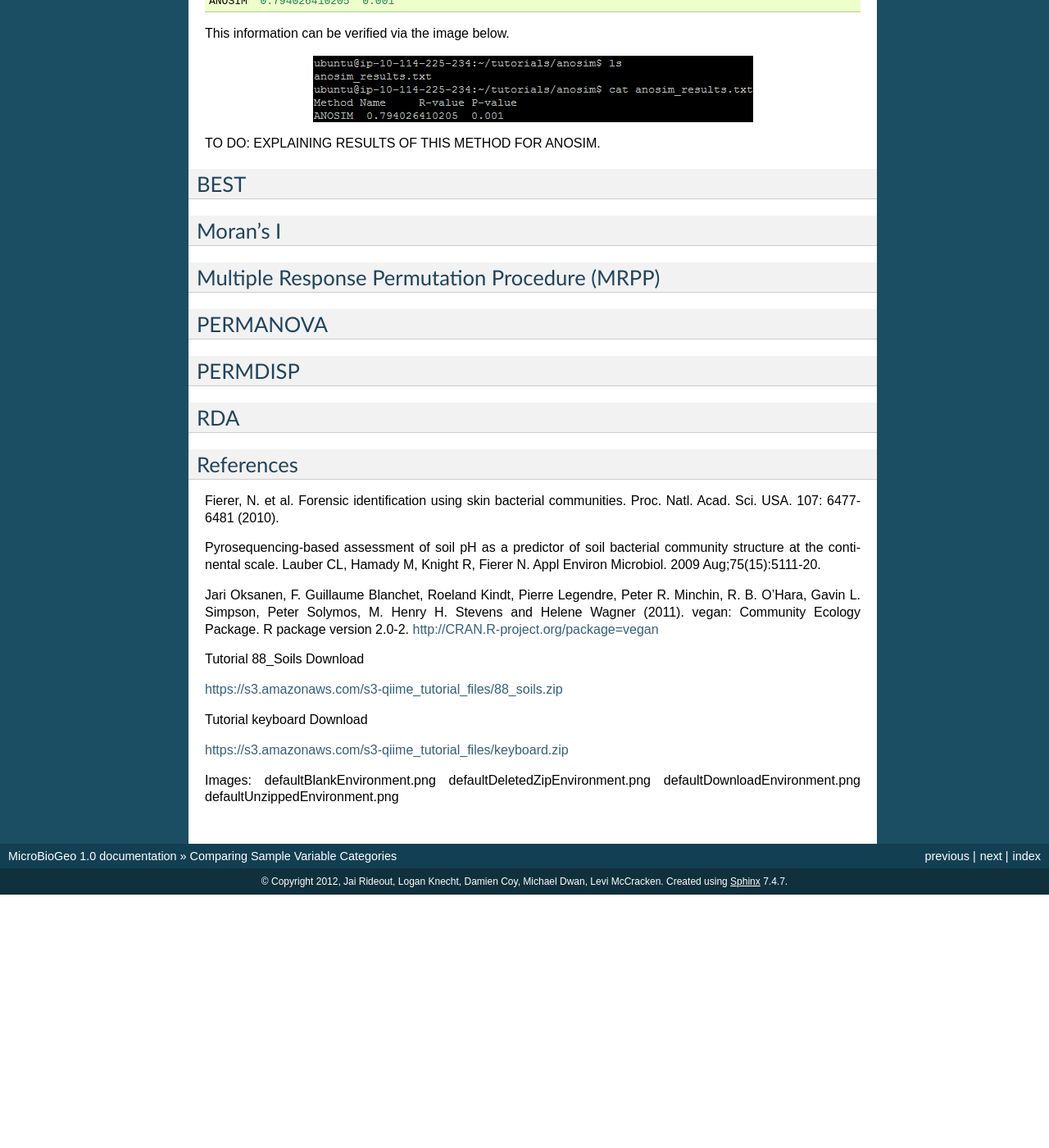
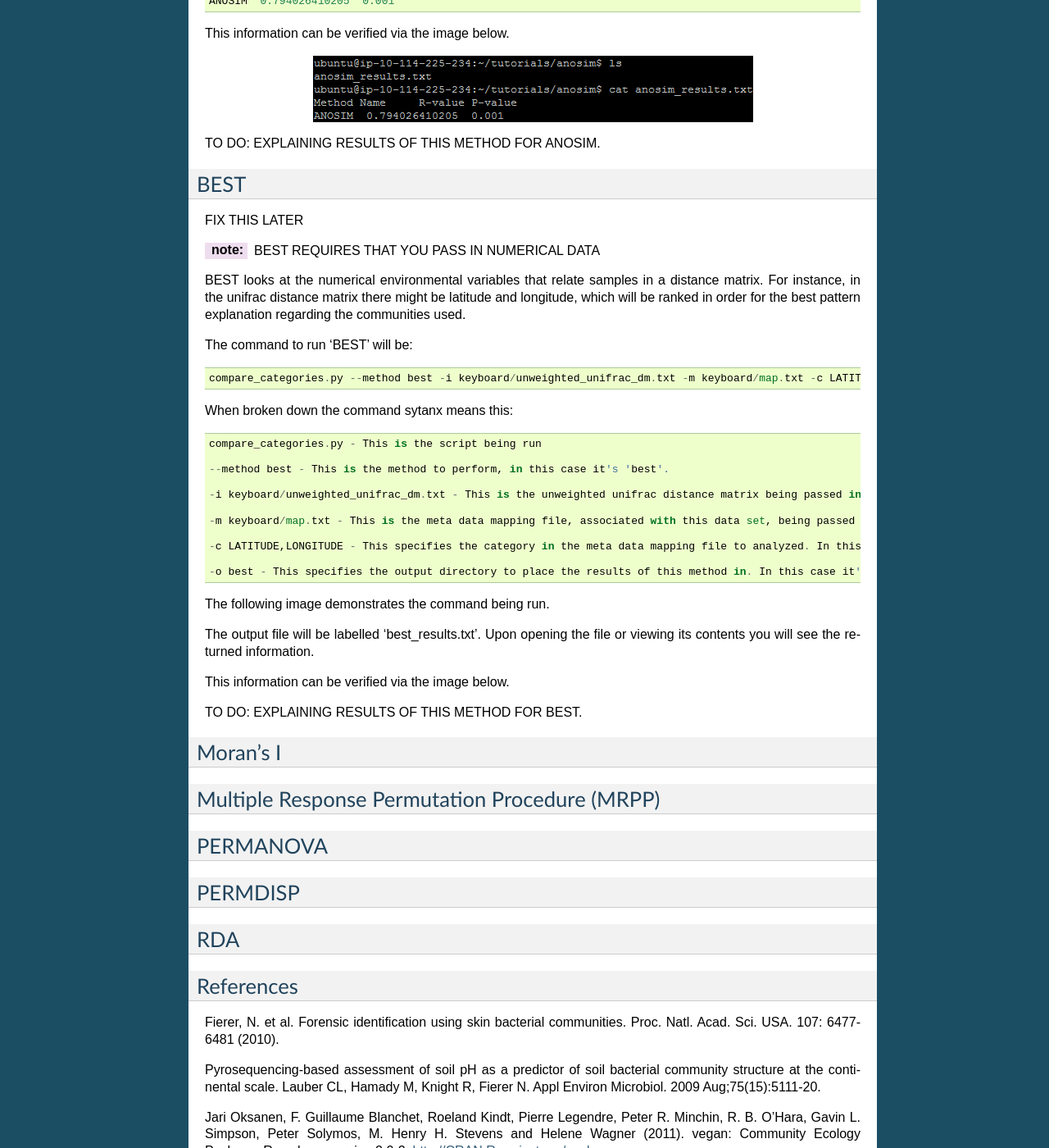
Before and after one commit to gregcaporaso/microbiogeo, a Sphinx documentation site: the page built from doc/notes/category_comparison.rst, in a window 1280 px wide and 1400 px high, scrolled down 5127 px. Shown: the whole window at 82% size. Built offline with Sphinx 7.4.7, drawn with Linux system fonts in a browser that asks for light colours; formulas are drawn with MathJax 3; before the commit the page ends 6218 px from its top, so only the background shows below that; some of the changed text lies outside the part shown.

Commit message:
BEST added.... but need to account for some other stuff in it.

```diff
--- a/doc/notes/category_comparison.rst
+++ b/doc/notes/category_comparison.rst
@@ -94,7 +94,7 @@ When broken down the command sytanx means this: ::
 
   compare_categories.py - This is the script being run
 
-  --method adonis - This is the method to perform, in this case it's Adonis.
+  --method adonis - This is the method to perform, in this case it's 'adonis'.
 
   -i keyboard/unweighted_unifrac_dm.txt - This is the unweighted unifrac distance matrix being passed in for this statistical test.
 
@@ -152,7 +152,7 @@ When broken down the command sytanx means this: ::
 
   compare_categories.py - This is the script being run
 
-  --method anosim - This is the method to perform, in this case it's Anosim.
+  --method anosim - This is the method to perform, in this case it's 'anosim'.
 
   -i keyboard/unweighted_unifrac_dm.txt - This is the unweighted unifrac distance matrix being passed in for this statistical test.
 
@@ -183,6 +183,42 @@ TO DO: EXPLAINING RESULTS OF THIS METHOD FOR ANOSIM.
 
 BEST
 ----
+FIX THIS LATER
+
+:note: BEST REQUIRES THAT YOU PASS IN NUMERICAL DATA
+
+BEST looks at the numerical environmental variables that relate samples in a distance matrix. For instance, in the unifrac distance matrix there might be latitude and longitude, which will be ranked in order for the best pattern explanation regarding the communities used.
+
+
+The command to run 'BEST' will be: ::
+
+  compare_categories.py --method best -i keyboard/unweighted_unifrac_dm.txt -m keyboard/map.txt -c LATITUDE,LONGITUDE -o best
+
+When broken down the command sytanx means this: ::
+
+  compare_categories.py - This is the script being run
+
+  --method best - This is the method to perform, in this case it's 'best'.
+
+  -i keyboard/unweighted_unifrac_dm.txt - This is the unweighted unifrac distance matrix being passed in for this statistical test.
+
+  -m keyboard/map.txt - This is the meta data mapping file, associated with this data set, being passed in.
+
+  -c LATITUDE,LONGITUDE - This specifies the category in the meta data mapping file to analyzed. In this case it's 'LATITUDE' and 'LONGITUDE'
+
+  -o best - This specifies the output directory to place the results of this method in. In this case it's 'best'
+
+The following image demonstrates the command being run.
+
+
+
+The output file will be labelled 'best_results.txt'. Upon opening the file or viewing its contents you will see the returned information. ::
+
+
+This information can be verified via the image below.
+
+
+TO DO: EXPLAINING RESULTS OF THIS METHOD FOR BEST.
 
 Moran's I
 ---------
```
